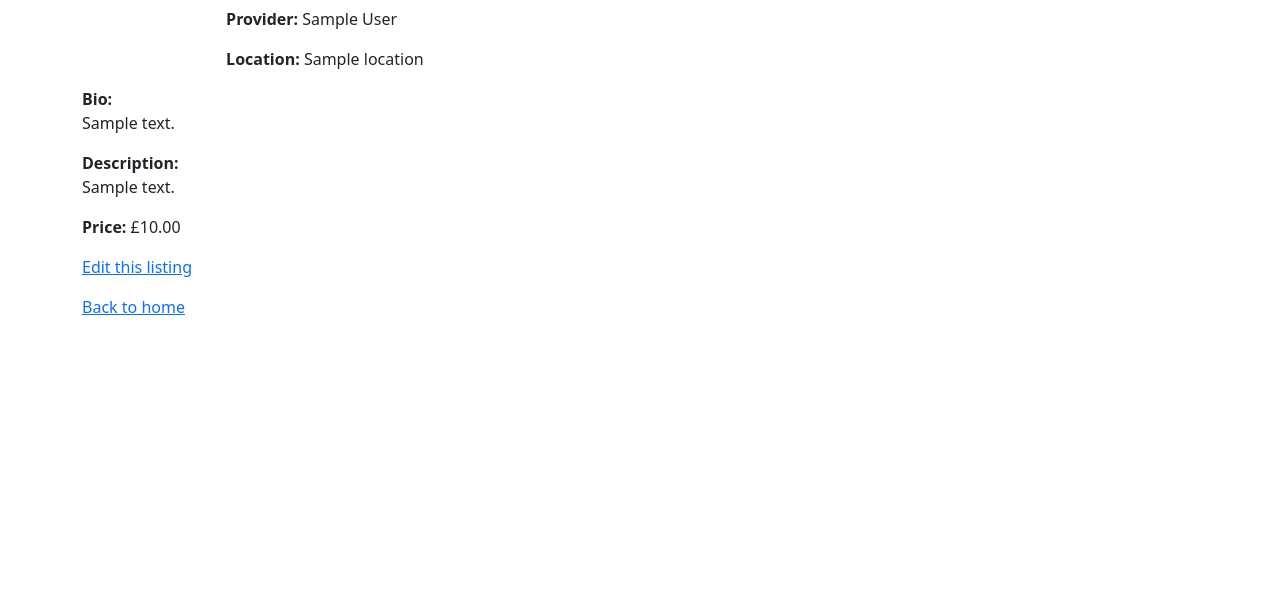
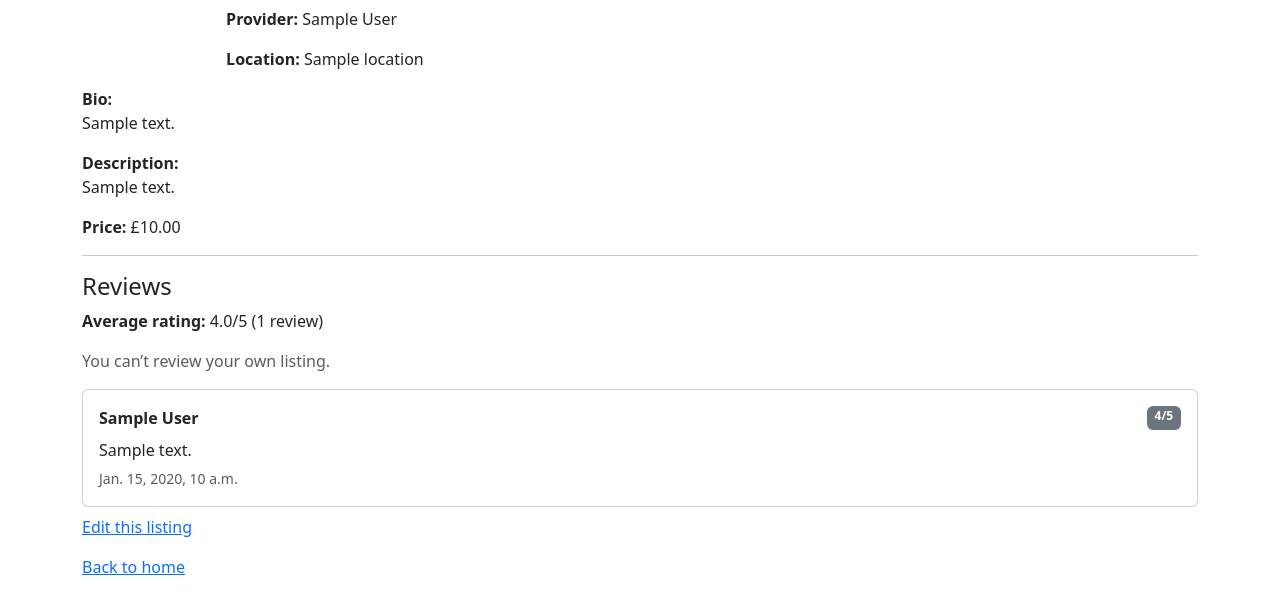
Before and after one commit to amiravalbaker/skillshop, a Django app: page /listing/1/ in a window 1280 px wide. Shown: the part 63-677 px from the top of the page. Run offline with Django 4.2, Linux system fonts and the light colour scheme; a user stored in the database is signed in; tables that the repository leaves empty hold one stand-in row (values such as "Sample post").

Commit message:
add review model, view, form and template

```diff
--- a/skills/forms.py
+++ b/skills/forms.py
@@ -1,7 +1,7 @@
 from django import forms
 from django.contrib.auth.models import User
 from django.contrib.auth.forms import UserCreationForm
-from .models import Profile, Listing, Skill
+from .models import Profile, Listing, Skill, Review
 
 
 class SignUpForm(UserCreationForm):
@@ -81,3 +81,12 @@ class ListingForm(forms.ModelForm):
             self.save_m2m()
 
         return listing
+
+class ReviewForm(forms.ModelForm):
+    class Meta:
+        model = Review
+        fields = ["rating", "comment"]
+        widgets = {
+            "rating": forms.Select(choices=[(i, i) for i in range(1, 6)]),
+            "comment": forms.Textarea(attrs={"rows": 3}),
+        }
--- a/skills/models.py
+++ b/skills/models.py
@@ -1,6 +1,7 @@
 from django.db import models
 from django.contrib.auth.models import User
 from cloudinary.models import CloudinaryField
+from django.core.validators import MinValueValidator, MaxValueValidator
 
 # Create your models here.
 class Profile(models.Model):
@@ -52,3 +53,21 @@ class Listing(models.Model):
 
     def __str__(self):
         return f"{self.skill.name} ({self.provider.user.username})"
+
+class Review(models.Model):
+    listing = models.ForeignKey("Listing", on_delete=models.CASCADE, related_name="reviews")
+    reviewer = models.ForeignKey("Profile", on_delete=models.CASCADE, related_name="reviews_written")
+
+    rating = models.PositiveSmallIntegerField(
+        validators=[MinValueValidator(1), MaxValueValidator(5)]
+    )
+    comment = models.TextField(blank=True)
+
+    created_at = models.DateTimeField(auto_now_add=True)
+
+    class Meta:
+        unique_together = ("listing", "reviewer")  # one review per user per listing
+        ordering = ["-created_at"]
+
+    def __str__(self):
+        return f"{self.rating}/5 by {self.reviewer.user.username} on {self.listing_id}"
--- a/skills/templates/skills/listing_detail.html
+++ b/skills/templates/skills/listing_detail.html
@@ -1,4 +1,5 @@
 {% extends "base.html" %}
+{% load static %}
 
 {% block content %}
 
@@ -37,6 +38,60 @@
 
 <p><strong>Price:</strong> £{{ listing.price }}</p>
 
+<hr>
+
+<h4>Reviews</h4>
+
+<p>
+  <strong>Average rating:</strong>
+  {% if rating_stats.count %}
+  {{ rating_stats.avg|floatformat:1 }}/5 ({{ rating_stats.count }} review{{ rating_stats.count|pluralize }})
+  {% else %}
+  No reviews yet.
+  {% endif %}
+</p>
+
+{% if review_form %}
+<div class="card card-body shadow-sm mb-3">
+  <h5 class="mb-2">{% if user_review %}Edit your review{% else %}Leave a review{% endif %}</h5>
+  <form method="post">
+    {% csrf_token %}
+    <div class="mb-2">
+      {{ review_form.rating.label_tag }}
+      {{ review_form.rating }}
+    </div>
+    <div class="mb-2">
+      {{ review_form.comment.label_tag }}
+      {{ review_form.comment }}
+    </div>
+    <button class="btn btn-primary" type="submit">
+      {% if user_review %}Update review{% else %}Submit review{% endif %}
+    </button>
+  </form>
+</div>
+{% elif user.is_authenticated and listing.provider == user.profile %}
+<p class="text-muted">You can’t review your own listing.</p>
+{% else %}
+<p><a href="{% url 'account_login' %}">Log in</a> to leave a review.</p>
+{% endif %}
+
+{% for r in reviews %}
+<div class="card mb-2">
+  <div class="card-body">
+    <div class="d-flex justify-content-between">
+      <strong>{{ r.reviewer.display_name }}</strong>
+      <span class="badge text-bg-secondary">{{ r.rating }}/5</span>
+    </div>
+    {% if r.comment %}
+    <p class="mb-1 mt-2">{{ r.comment }}</p>
+    {% endif %}
+    <small class="text-muted">{{ r.created_at }}</small>
+  </div>
+</div>
+{% empty %}
+<p>No reviews yet.</p>
+{% endfor %}
+
 {% if user.is_authenticated and listing.provider == user.profile %}
 <p><a href="{% url 'edit_listing' listing.id %}">Edit this listing</a></p>
 {% endif %}
--- a/skills/views.py
+++ b/skills/views.py
@@ -1,11 +1,12 @@
 from django.http import HttpResponse
 from django.contrib.auth.decorators import login_required
 from django.core.exceptions import PermissionDenied
+from django.db.models import Avg, Count
 from django.shortcuts import render, redirect, get_object_or_404
 from geopy.geocoders import Nominatim
 from geopy.distance import geodesic
-from .models import  Profile, Listing, Location, Skill
-from .forms import ProfileForm, SignUpForm, ListingForm
+from .models import  Profile, Listing, Location, Skill, Review
+from .forms import ProfileForm, SignUpForm, ListingForm, ReviewForm
 
 # Create your views here.
 def index(request): return HttpResponse("Hello, World!")
@@ -82,7 +83,7 @@ def create_listing(request):
     return render(request, "skills/create_listing.html", {"form": form})
 
 def search(request):
-    listings = Listing.objects.select_related("skill", "provider", "provider__user", "location").filter(is_active=True)
+    listings = Listing.objects.select_related("skill", "provider", "provider__user", "location").filter(is_active=True).annotate(avg_rating=Avg("reviews__rating"), review_count=Count("reviews"))
 
     skill_q = request.GET.get("skill", "").strip()
     location_q = request.GET.get("location", "").strip()
@@ -212,4 +213,39 @@ def listing_detail(request, listing_id):
         id=listing_id,
         is_active=True
     )
-    return render(request, "skills/listing_detail.html", {"listing": listing})
+# Aggregate rating stats for this listing
+    rating_stats = listing.reviews.aggregate(avg=Avg("rating"), count=Count("id"))
+
+    # Show all reviews
+    reviews = listing.reviews.select_related("reviewer", "reviewer__user")
+
+    form = None
+    user_review = None
+
+    if request.user.is_authenticated:
+        # ensure profile exists
+        reviewer = request.user.profile
+        user_review = Review.objects.filter(listing=listing, reviewer=reviewer).first()
+
+        # Don't allow provider to review their own listing
+        can_review = (listing.provider_id != reviewer.id)
+
+        if can_review:
+            if request.method == "POST":
+                form = ReviewForm(request.POST, instance=user_review)
+                if form.is_valid():
+                    obj = form.save(commit=False)
+                    obj.listing = listing
+                    obj.reviewer = reviewer
+                    obj.save()
+                    return redirect("listing_detail", listing_id=listing.id)
+            else:
+                form = ReviewForm(instance=user_review)
+
+    return render(request, "skills/listing_detail.html", {
+        "listing": listing,
+        "reviews": reviews,
+        "rating_stats": rating_stats,
+        "review_form": form,
+        "user_review": user_review,
+    })
```
Also changed, not shown: skills/admin.py (+5 -2 lines), skills/templates/skills/search.html (+11 -0 lines), skills/migrations/0009_review.py (added). Lines whose indentation alone changed are shown as unchanged.
